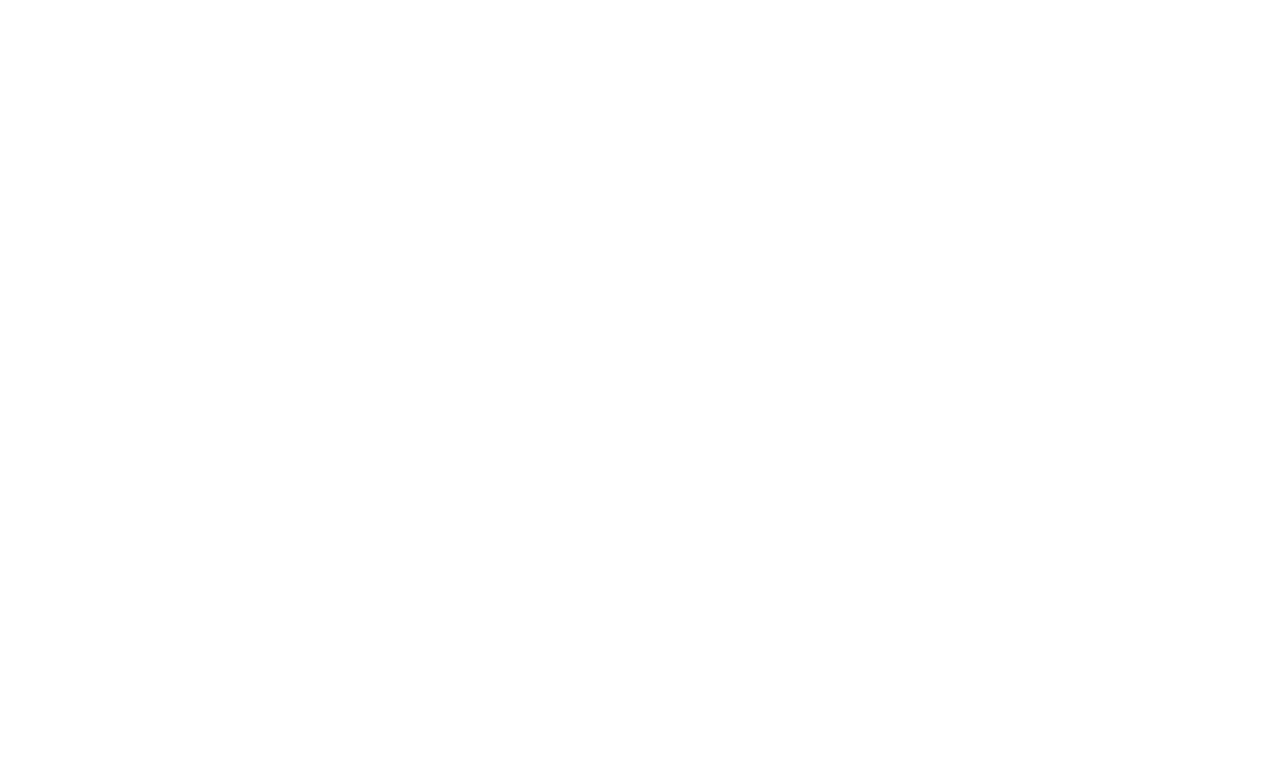
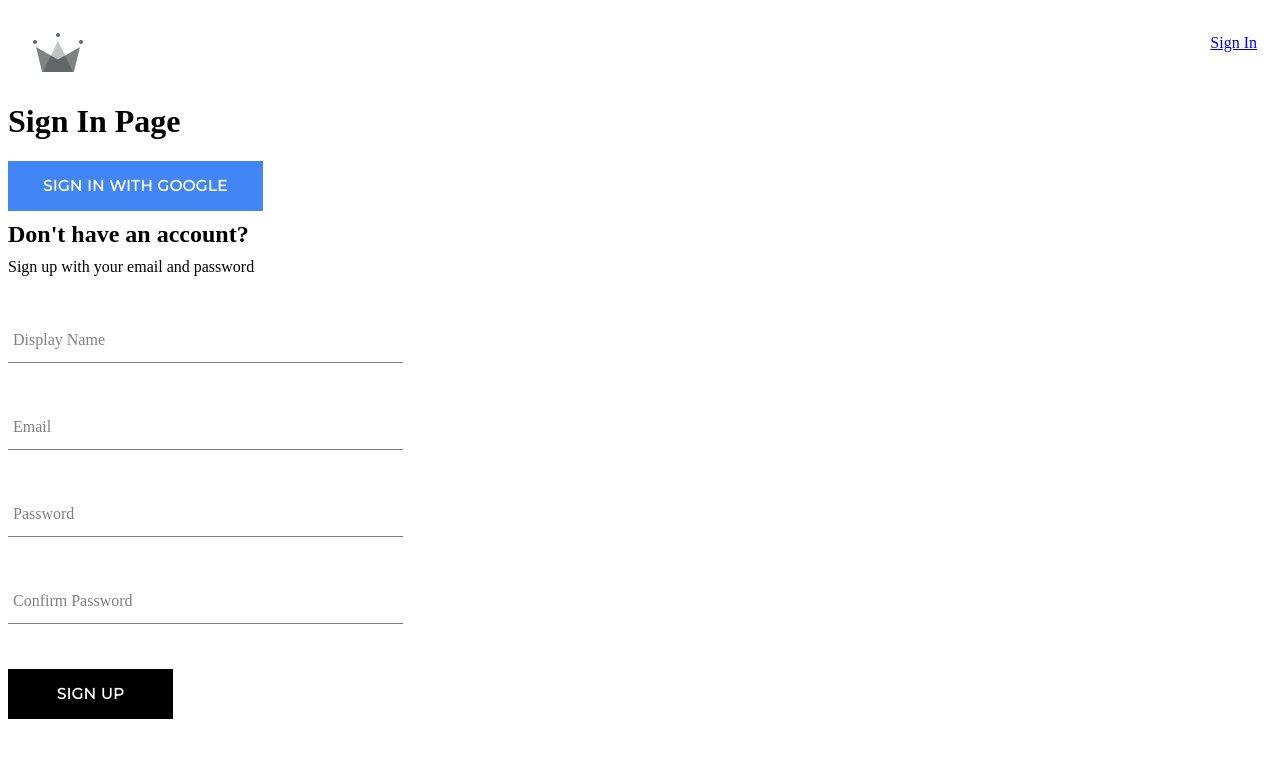
Before and after one commit to chunloy/crwn-clothing, a React (Create React App) app: page /auth in a window 1280 px wide. Before the commit this address had no page. Shown: the top 758 px of the page. Built offline with nearby package versions, Linux system fonts and the light colour scheme; the HTML template or start-up script is replaced by a standard one.

Commit message:
Rename components for accurate meaning

```diff
--- a/src/App.jsx
+++ b/src/App.jsx
@@ -1,6 +1,6 @@
 import Navigation from "./routes/Navigation";
 import Home from "./routes/Home";
-import Form from "./routes/Form"
+import Authenticate from "./routes/Authenticate"
 import {Routes, Route} from 'react-router-dom';
 
 const App = () => {
@@ -8,7 +8,7 @@
     <Routes>
       <Route path="/" element={<Navigation />}>
         <Route index element={<Home />} />
-        <Route path="sign-in" element={<Form />} />
+        <Route path="auth" element={<Authenticate />} />
       </Route>
     </Routes>
 
--- a/src/components/EmailSignIn.jsx
+++ b/src/components/SignUpForm.jsx
@@ -2,7 +2,7 @@
 import FormInput from "./FormInput";
 import Button from "./Button";
 import { createAuthUserWithEmailAndPassword, createUserDocumentFromAuth } from "../utils/firebaseUtils";
-import "./EmailSignIn.scss";
+import "./SignUpForm.scss";
 
 const EmailSignIn = () => {
   const initializeFields = {
--- /dev/null
+++ b/src/routes/Authenticate.jsx
@@ -0,0 +1,13 @@
+import SignInForm from "../components/SignInForm";
+import SignUpForm from "../components/SignUpForm";
+
+const Authenticate = () => {
+  return (
+    <>
+      <SignInForm />
+      <SignUpForm />
+    </>
+  );
+};
+
+export default Authenticate;
--- a/src/routes/Form.jsx
+++ /dev/null
@@ -1,13 +0,0 @@
-import GoogleSignIn from "../components/GoogleSignIn";
-import EmailSignIn from "../components/EmailSignIn";
-
-const SignIn = () => {
-  return (
-    <>
-      <GoogleSignIn />
-      <EmailSignIn />
-    </>
-  );
-};
-
-export default SignIn;
--- a/src/routes/Navigation.jsx
+++ b/src/routes/Navigation.jsx
@@ -10,7 +10,7 @@
           <Logo className="logo" />
         </Link>
         <div className="nav-links-container">
-          <Link className="nav-link" to="/sign-in">
+          <Link className="nav-link" to="/auth">
             Sign In
           </Link>
         </div>
```
Also changed, not shown: src/components/SignInForm.jsx (renamed from src/components/GoogleSignIn.jsx), src/components/SignUpForm.scss (renamed from src/components/EmailSignIn.scss).
